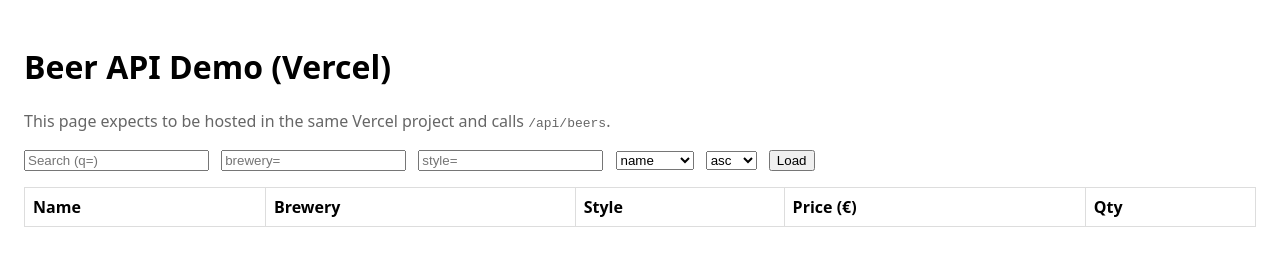
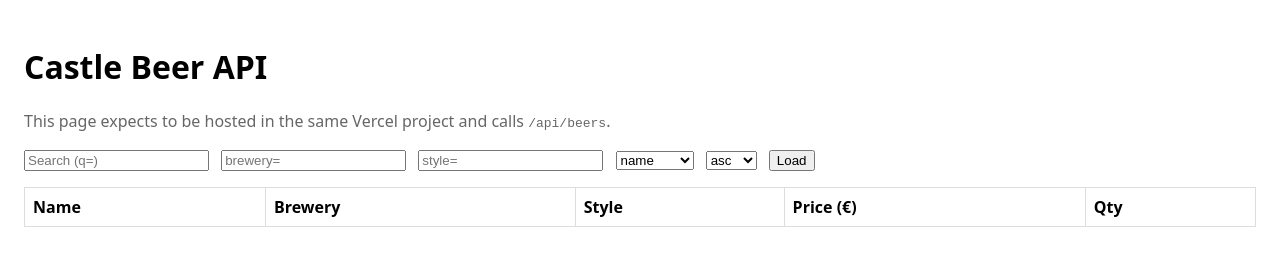
Before and after one commit to welly/castle-beer-api, a website: page index.html in a window 1280 px wide. Drawn offline with Linux system fonts and the light colour scheme; no server answers.

Commit message:
Updated title

```diff
--- a/index.html
+++ b/index.html
@@ -14,7 +14,7 @@
     </style>
   </head>
   <body>
-    <h1>Beer API Demo (Vercel)</h1>
+    <h1>Castle Beer API</h1>
     <p class="muted">This page expects to be hosted in the same Vercel project and calls <code>/api/beers</code>.</p>
     <div>
       <input id="q" placeholder="Search (q=)" />
```
